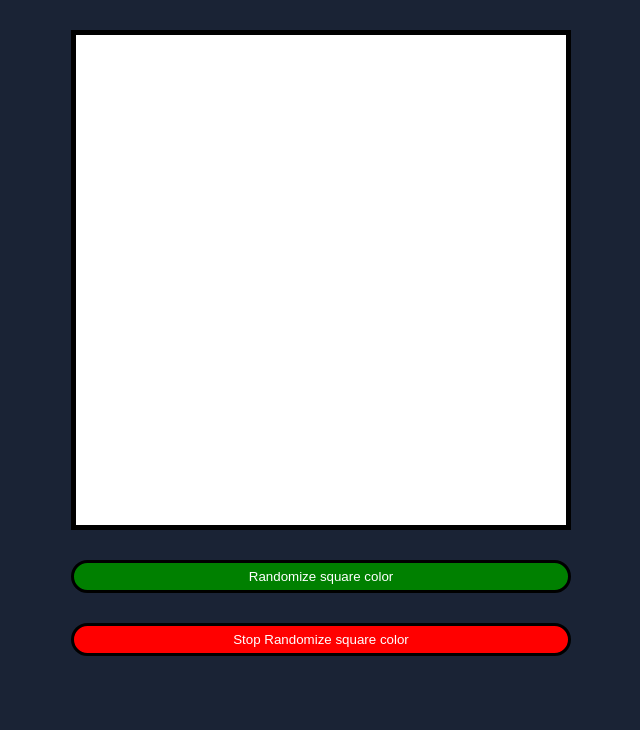
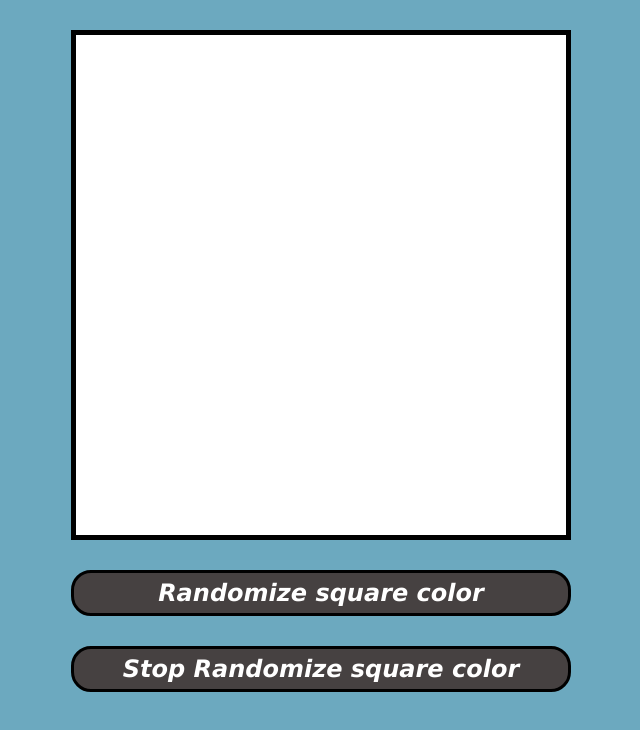
Before and after one commit to CureForCode/AIT_Frontend_54_2, a plain HTML site: page Lesson 16/Homework 16/index.html in a window 1280 px wide. Shown: the whole page, without its empty margins (319-959 px from the left). Drawn offline with Linux system fonts and the light colour scheme.

Commit message:
Refactor: Homework 16. Styles.css.

```diff
--- a/Lesson 16/Homework 16/styles.css
+++ b/Lesson 16/Homework 16/styles.css
@@ -6,6 +6,7 @@ html,
 body {
   height: 100%;
   margin: 0;
+  padding: 0;
 }
 
 #root {
@@ -15,7 +16,7 @@ body {
   min-height: 100%;
   padding: 30px;
   gap: 30px;
-  background-color: rgb(26, 35, 53);
+  background-color: rgb(108, 169, 191);
 }
 
 h1,
@@ -30,29 +31,42 @@ li {
   padding: 0;
 }
 
+main {
+  width: 100%;
+  max-width: 500px;
+}
+
 .square {
-  width: 500px;
-  height: 500px;
+  width: 100%;
+  max-width: 500px;
+  height: 0;
+  padding-top: 100%;
   background-color: white;
   border: 5px solid black;
 }
 
-.start-random {
-  background: green;
+.start-random,
+.stop-random {
+  width: 100%;
+  max-width: 500px;
+  background: rgb(70, 65, 65);
   color: #fff;
   cursor: pointer;
-}
-
-.stop-random {
-  background: red;
-  color: #fff;
-  cursor: pointer;
-}
-
-.start-random,
-.stop-random {
   padding: 6px 12px;
   border-radius: 20px;
   border: solid black;
-  width: 500px;
+  font-family: "Lucida Sans", "Lucida Sans Regular", "Lucida Grande",
+    "Lucida Sans Unicode", Geneva, Verdana, sans-serif;
+  font-size: x-large;
+  font-weight: bold;
+  font-style: italic;
+  text-align: center;
 }
+
+.start-random:hover {
+  background: green;
+}
+
+.stop-random:hover {
+  background: red;
+}
```
